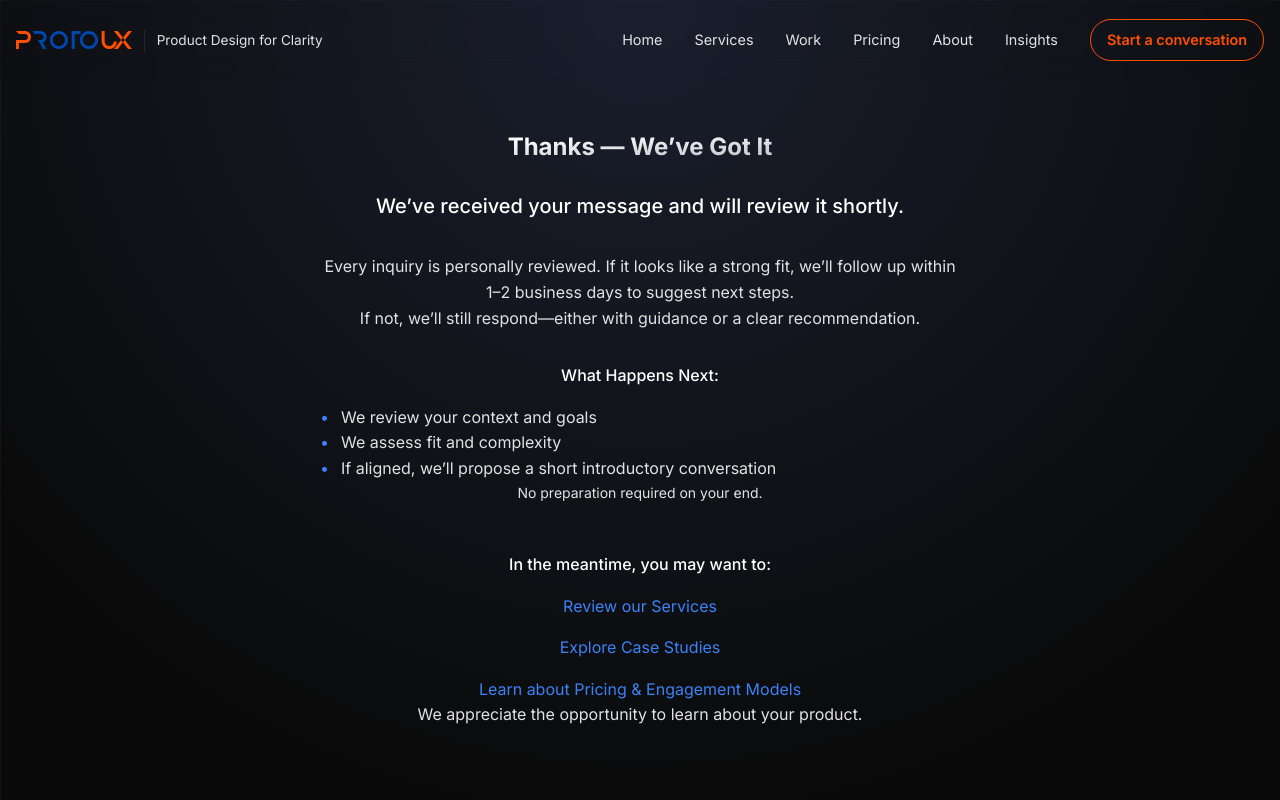
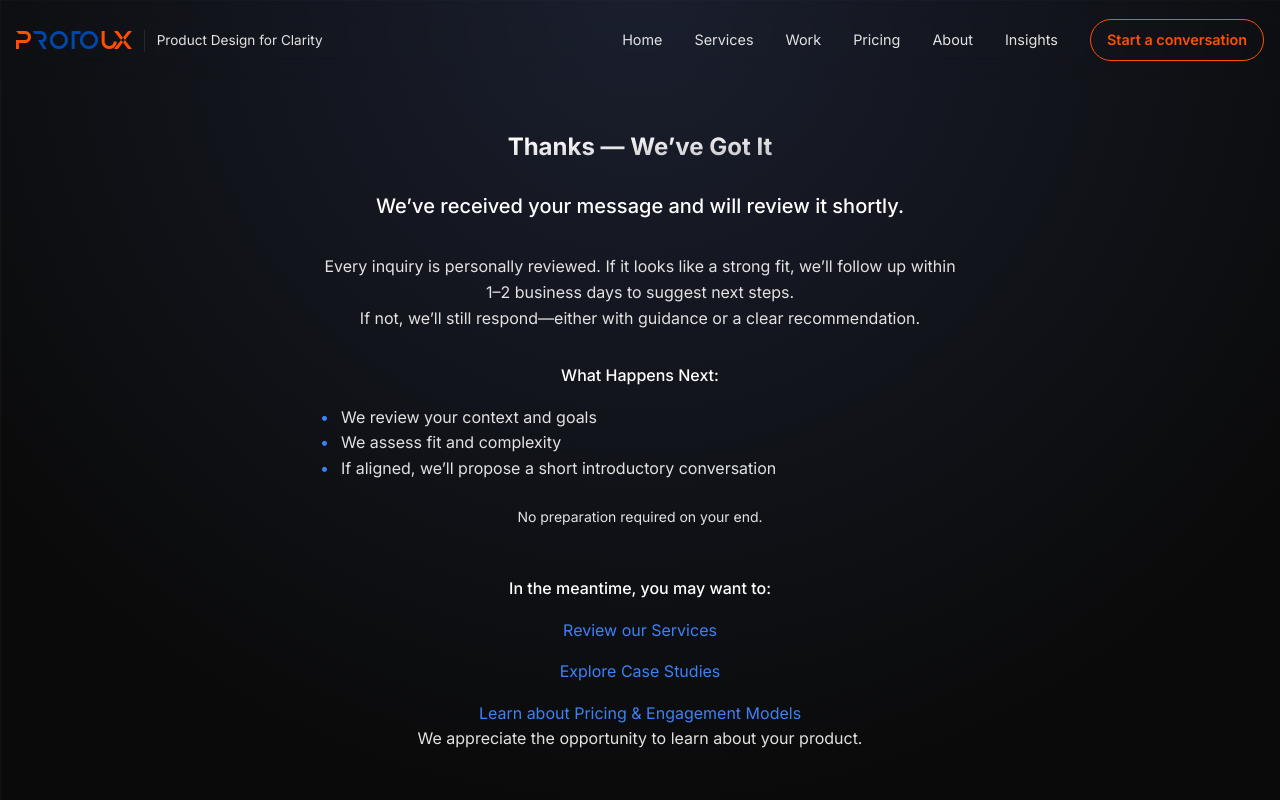
Before and after one commit to sharpencil/protoux-website, a React (Vite) app: page /thanks in a window 1280 px wide. Shown: the top 800 px of the page. Built offline with nearby package versions, Linux system fonts and the light colour scheme.

Commit message:
Increase margin on Thanks page to mt-32 for better separation

```diff
--- a/src/pages/Thanks.jsx
+++ b/src/pages/Thanks.jsx
@@ -41,7 +41,7 @@ export default function Thanks() {
                                 <span>If aligned, we’ll propose a short introductory conversation</span>
                             </li>
                         </ul>
-                        <p className="text-sm text-secondary mt-2 pl-4 italic">No preparation required on your end.</p>
+                        <p className="text-sm text-secondary mt-6 pl-4 italic">No preparation required on your end.</p>
                     </div>
 
                     <div className="border-t border-white/10 pt-8">
@@ -53,7 +53,7 @@ export default function Thanks() {
                         </div>
                     </div>
 
-                    <p className="text-secondary mt-12 text-center pt-8 border-t border-white/10 border-dashed">
+                    <p className="text-secondary mt-32 text-center pt-8 border-t border-white/10 border-dashed">
                         We appreciate the opportunity to learn about your product.
                     </p>
                 </div>
```
